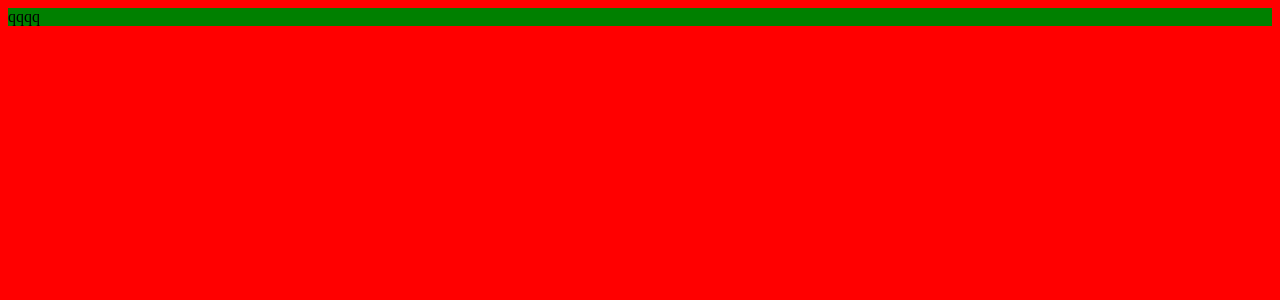
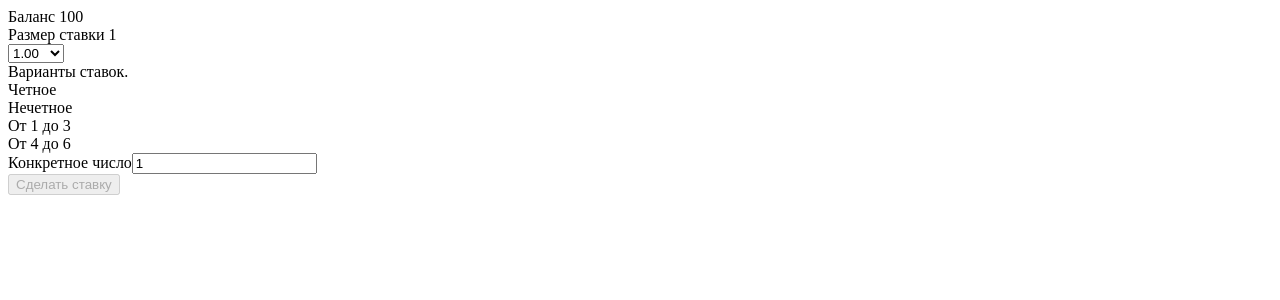
Before and after one commit to RTBGist/Cube, a React (Vite) app: page / in a window 1280 px wide. Shown: the top 300 px of the page. Built offline with nearby package versions, Linux system fonts and the light colour scheme.

Commit message:
head-on solution

```diff
--- a/src/app/App.tsx
+++ b/src/app/App.tsx
@@ -1,8 +1,91 @@
-import cls from './App.module.scss';
+import {useState} from "react";
 
 function App() {
+  const [balance, setBalance] = useState(100);
+  const [betOption, setBetOption] = useState(null);
+  const [betSize, setBetSize] = useState(1);
+  const [currentBetNumber, setCurrentBetNumber] = useState(1);
+
+  const onSelectBid = (event) => {
+    setBetSize(event.target?.value)
+  }
+
+  const onChangeCurrentBetNumber = (event) => {
+    let resultNumber = event.target?.value;
+
+    // TODO обработку, чтоб значения были от 1 до 6
+    setCurrentBetNumber(+resultNumber)
+    setBetOption(resultNumber)
+  }
+
+  const onPlayGame = () => {
+    const newNumber = Math.floor(Math.random() * 6) + 1;
+    const evenArr = [2,4,6];
+    const oddArr = [1,3,5];
+    const onetothree = [1,2,3];
+    const fourtosix = [4,5,6];
+
+    if(betOption === newNumber) {
+      console.log('x3')
+      setBalance((prevBalance) => prevBalance + betSize * 3)
+      return;
+    }
+
+    if(betOption === 'От 1 до 3' && onetothree.includes(newNumber)){
+      console.log('x2')
+      setBalance((prevBalance) => prevBalance + betSize * 2)
+      return;
+    }
+
+    if(betOption === 'От 4 до 6' && fourtosix.includes(newNumber)){
+      console.log('x2')
+      setBalance((prevBalance) => prevBalance + betSize * 2)
+      return;
+    }
+
+    if(betOption === 'Четное' && evenArr.includes(newNumber)) {
+      console.log('x2')
+      setBalance((prevBalance) => prevBalance + betSize * 2)
+      return;
+    }
+    if(betOption === 'Нечетное' && oddArr.includes(newNumber)) {
+      console.log('x2')
+      setBalance((prevBalance) => prevBalance + betSize * 2)
+      return;
+    }
+
+    setBalance((prevBalance) => prevBalance - betSize)
+  }
+
   return (
-    <div className={cls.app}>qqqq</div>
+      <>
+        <div>
+          Баланс {balance} <br/>
+          Размер ставки {betSize} <br/>
+          <select value={betSize} onChange={onSelectBid}>
+            <option value="1">1.00</option>
+            <option value="5">5.00</option>
+            <option value="10">10.00</option>
+            <option value="15">15.00</option>
+            <option value="20">20.00</option>
+          </select>
+        </div>
+
+        <div>
+          Варианты ставок. {betOption}
+
+          <div onClick={() => setBetOption('Четное')}>Четное</div>
+          <div onClick={() => setBetOption('Нечетное')}>Нечетное</div>
+          <div onClick={() => setBetOption('От 1 до 3')}>От 1 до 3</div>
+          <div onClick={() => setBetOption('От 4 до 6')}>От 4 до 6</div>
+          <div onClick={() => setBetOption(currentBetNumber)}>
+            Конкретное число
+            <input type="number" value={currentBetNumber} onChange={onChangeCurrentBetNumber} placeholder="1" />
+          </div>
+        </div>
+
+        <button onClick={onPlayGame} disabled={!betOption}>Сделать ставку</button>
+      </>
   )
 }
 
```
